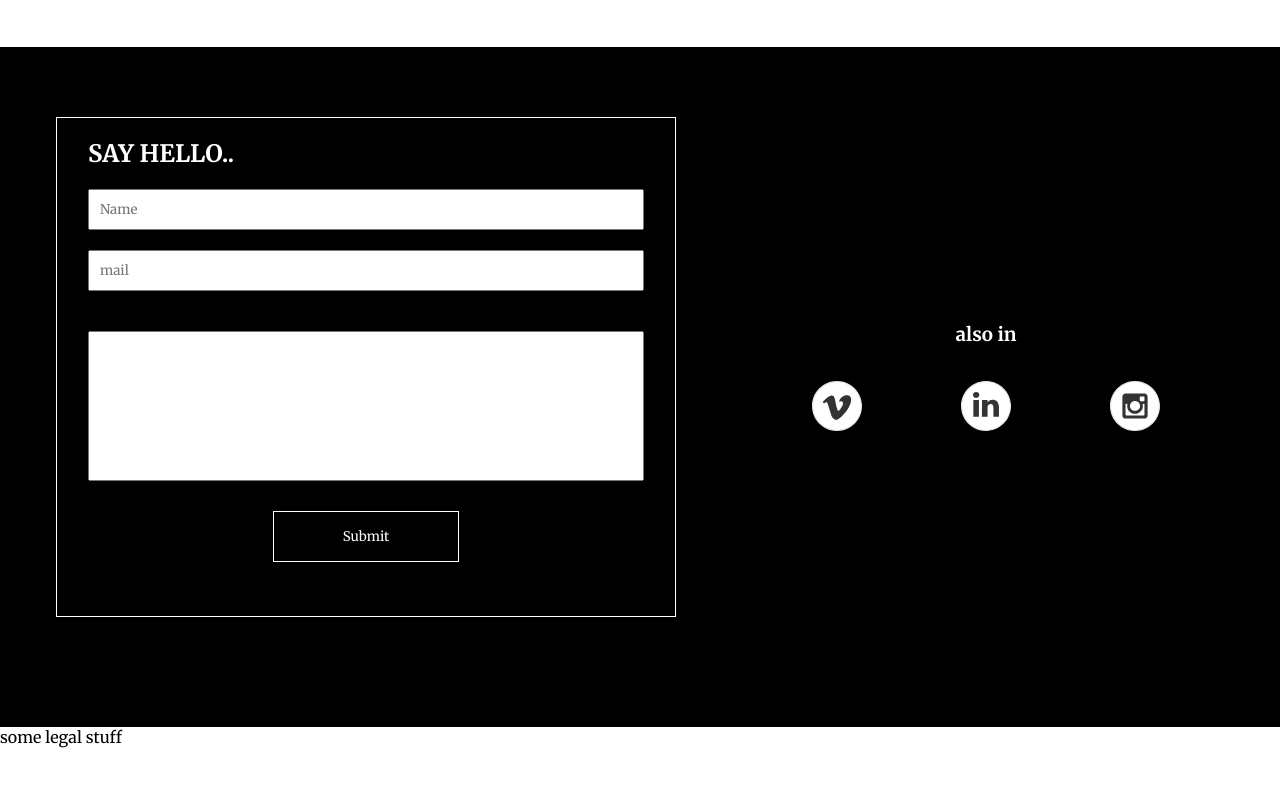
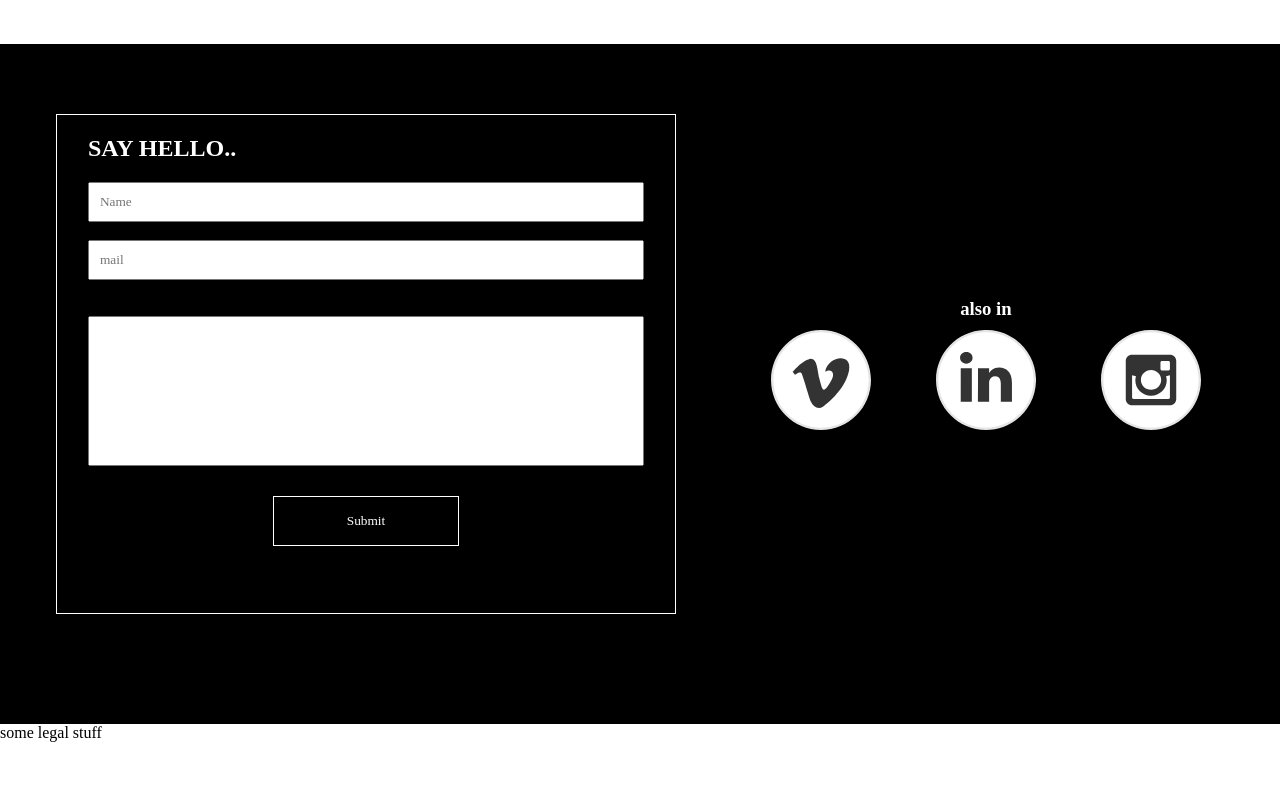
Before and after one commit to JuanPabloBaez/Portfolio, a plain HTML site: page index.html in a window 1280 px wide. Shown: the part 700-1487 px from the top of the page. Drawn offline with Linux system fonts and the light colour scheme.

Commit message:
icon back

```diff
--- a/index.html
+++ b/index.html
@@ -2,20 +2,12 @@
 <html lang="en">
   <head>
     <meta charset="UTF-8" />
-    <meta name="viewport" content="width=device-width, initial-scale=1.0" />
-    <meta http-equiv="X-UA-Compatible" content="ie=edge" />
-    <link rel="preconnect" href="https://fonts.gstatic.com" />
-    <link rel="preconnect" href="https://fonts.gstatic.com" />
-    <link
-      href="https://fonts.googleapis.com/css2?family=Merriweather:wght@300;400;700;900&display=swap"
-      rel="stylesheet"
-    />
     <link rel="stylesheet" href="styles.css" />
     <title>JP Baez Portfolio</title>
   </head>
   <body>
     <header>
-      <h1><img src="/images/logo110x100_jp.png" alt="logo" /></h1>
+      <h1><img src="images/logo110x100_jp.png" alt="logo" /></h1>
       <hr />
       <nav>
         <a href="">Video</a>
@@ -51,9 +43,9 @@
       <div class="social">
         <h3>also in</h3>
         <div class="socialLink">
-          <a href="https://vimeo.com/jpbaez" target="_blank"><img src="/images/social_media_vimeo.svg" alt="vimeo"></a>
-          <a href="https://www.linkedin.com/in/juan-pablo-baez-4b592235/" target="_blank"><img src="/images/social_media_linked_in.svg" alt="linked_in"></a>
-          <a href="https://www.instagram.com/jp_baez/" target="_blank"><img src="/images/social_media_instagram.svg" alt="instagram"></a>
+          <a href="https://vimeo.com/jpbaez" target="_blank"><img src="images/social_media_vimeo.svg" alt="vimeo"></a>
+          <a href="https://www.linkedin.com/in/juan-pablo-baez-4b592235/" target="_blank"><img src="images/social_media_linked_in.svg" alt="linked_in"></a>
+          <a href="https://www.instagram.com/jp_baez/" target="_blank"><img src="images/social_media_instagram.svg" alt="instagram"></a>
         </div>
       </div>
     </section>
--- a/styles.css
+++ b/styles.css
@@ -112,15 +112,14 @@ nav > a {
 }
 .socialLink {
   display: flex;
-  padding: 25px;
   width: 100%;
   max-width: 500px;
+  height: 150px;
   justify-content: space-around;
 }
 .socialLink > a {
-
-  max-width: 110px;
-  min-width: 50px;
+  width: 25%;
+  max-width: 100px;
 }
 
 footer {
```
